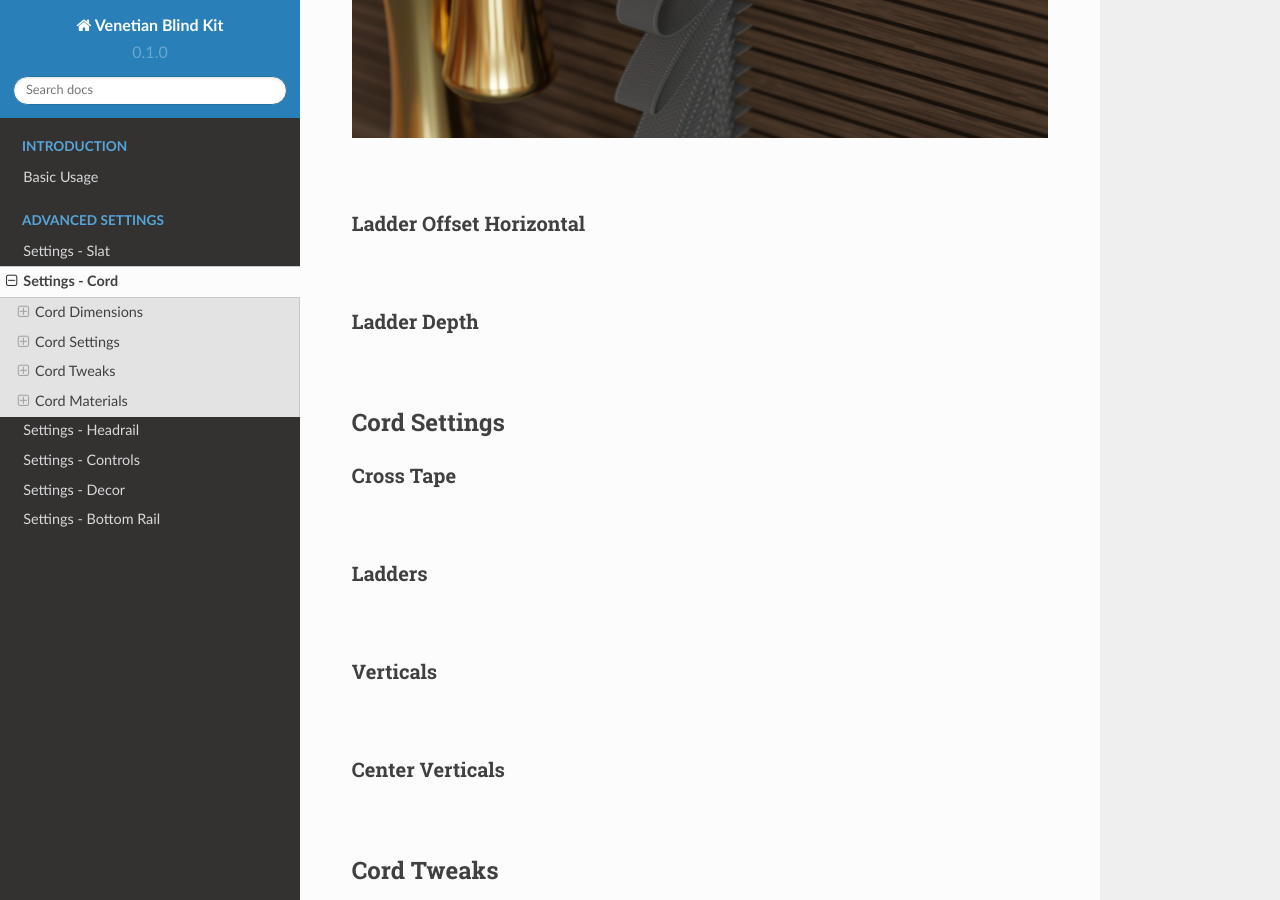
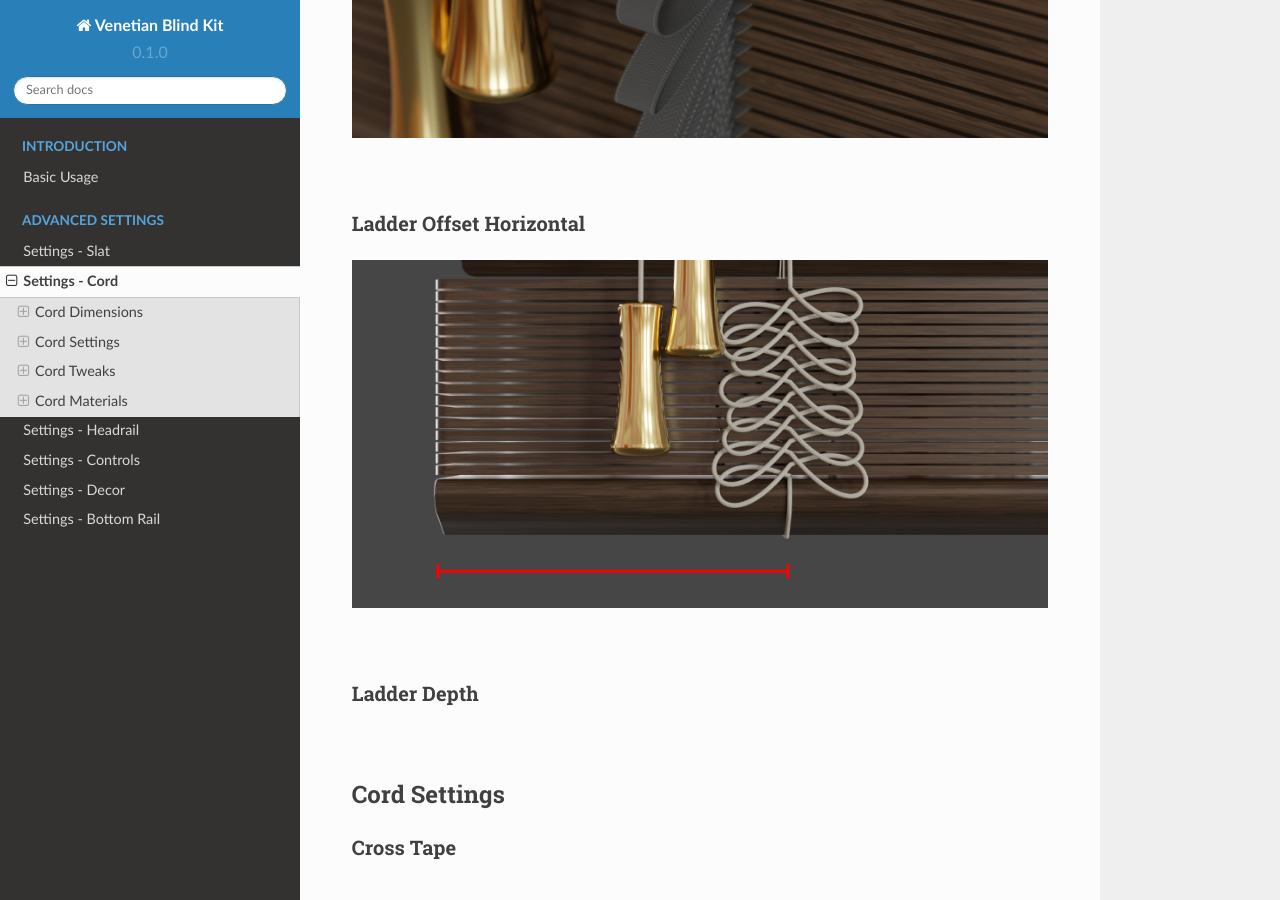
Before and after one commit to imperfectlink/VenetianBlindKit, a Sphinx documentation site: the page built from docs/source/cord.rst, in a window 1280 px wide and 900 px high, scrolled down 2519 px. Built offline with Sphinx 7.4.7 and the Read the Docs theme 2.0.0, drawn with Linux system fonts in a browser that asks for light colours.

Commit message:
Update cord.rst

```diff
--- a/docs/source/cord.rst
+++ b/docs/source/cord.rst
@@ -38,6 +38,8 @@ Tape Thickness
 
 Ladder Offset Horizontal
 ----
+
+.. image:: img/VBK_LadderOffset.jpg
 
 |
 
```
